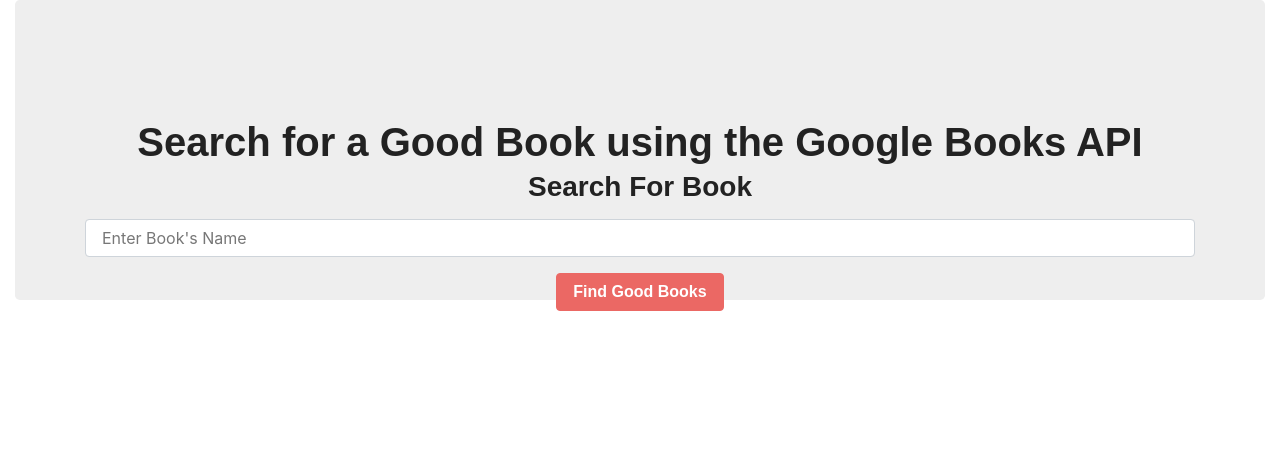
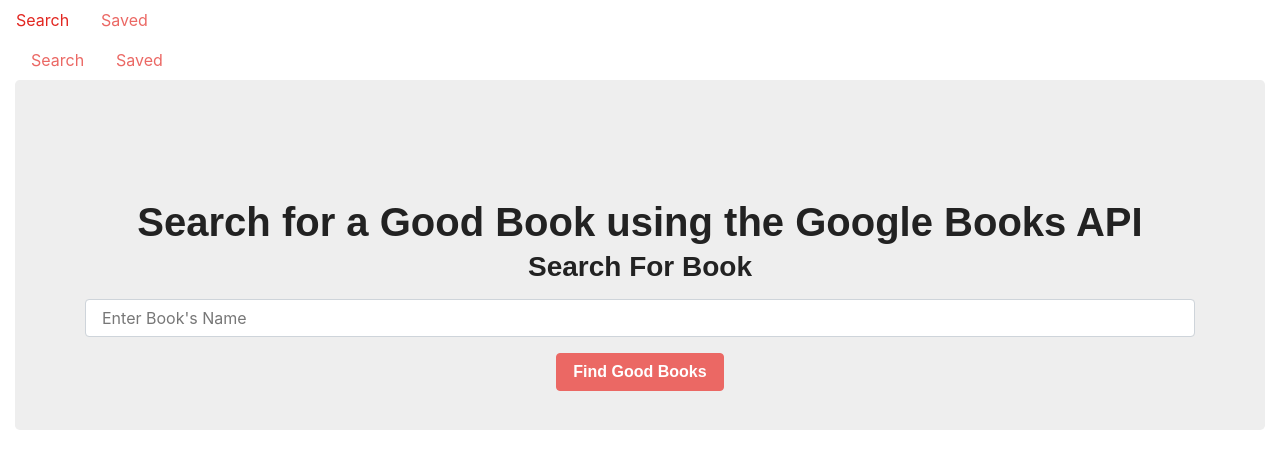
Before and after one commit to jmauro33/bookactivity, a React (Create React App) app in the folder client/: page / in a window 1280 px wide. Shown: the top 468 px of the page. Built offline with nearby package versions, Linux system fonts and the light colour scheme; a web font is replaced by a local one.

Commit message:
working on boostrap elements

```diff
--- a/client/src/components/Jumbotron/index.js
+++ b/client/src/components/Jumbotron/index.js
@@ -3,7 +3,7 @@
 function Jumbotron({ children }) {
   return (
     <div
-      style={{ height: 300, clear: "both", paddingTop: 120, textAlign: "center" }}
+      style={{ height: 350, clear: "both", paddingTop: 120, textAlign: "center" }}
       className="jumbotron"
     >
       {children}
--- a/client/src/components/Nav/index.js
+++ b/client/src/components/Nav/index.js
@@ -2,7 +2,14 @@
 
 function Nav() {
   return (
-     <div></div>
+    <ul class="nav">
+  <li class="nav-item">
+    <a class="nav-link active" href="#">Search</a>
+  </li>
+  <li class="nav-item">
+    <a class="nav-link" href="#">Saved</a>
+  </li>
+</ul>
   );
 }
 
--- a/client/src/pages/SearchBooks.js
+++ b/client/src/pages/SearchBooks.js
@@ -14,14 +14,13 @@
     <Container fluid>
 
         <Nav></Nav>
+
         <Jumbotron>
           <h1>Search for a Good Book using the Google Books API</h1>
         <Container>
         <Row>
           <Col size="12">
             <SearchForm></SearchForm>
-
-
 
           </Col>
         </Row>
```
Also changed, not shown: client/src/App.js (line endings or trailing spaces).
